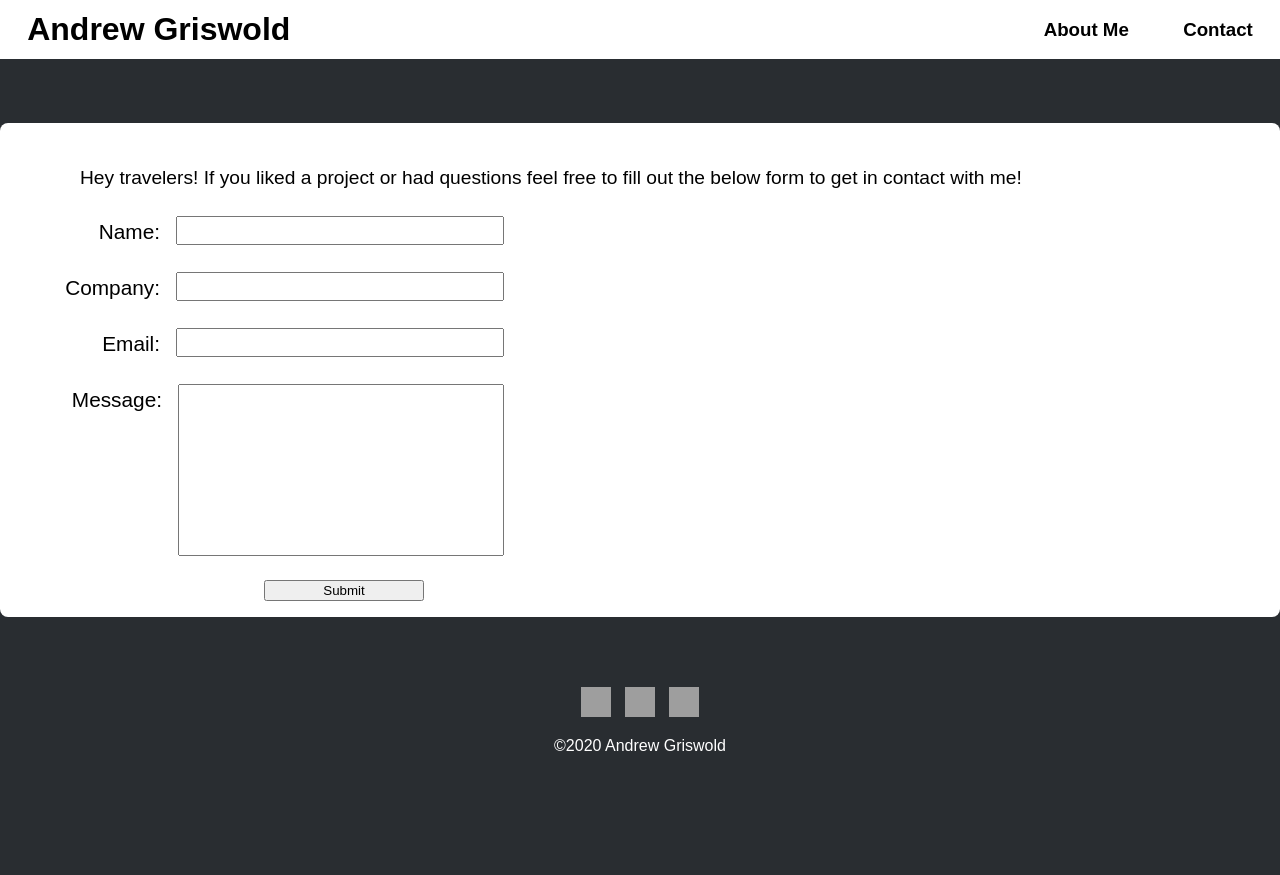
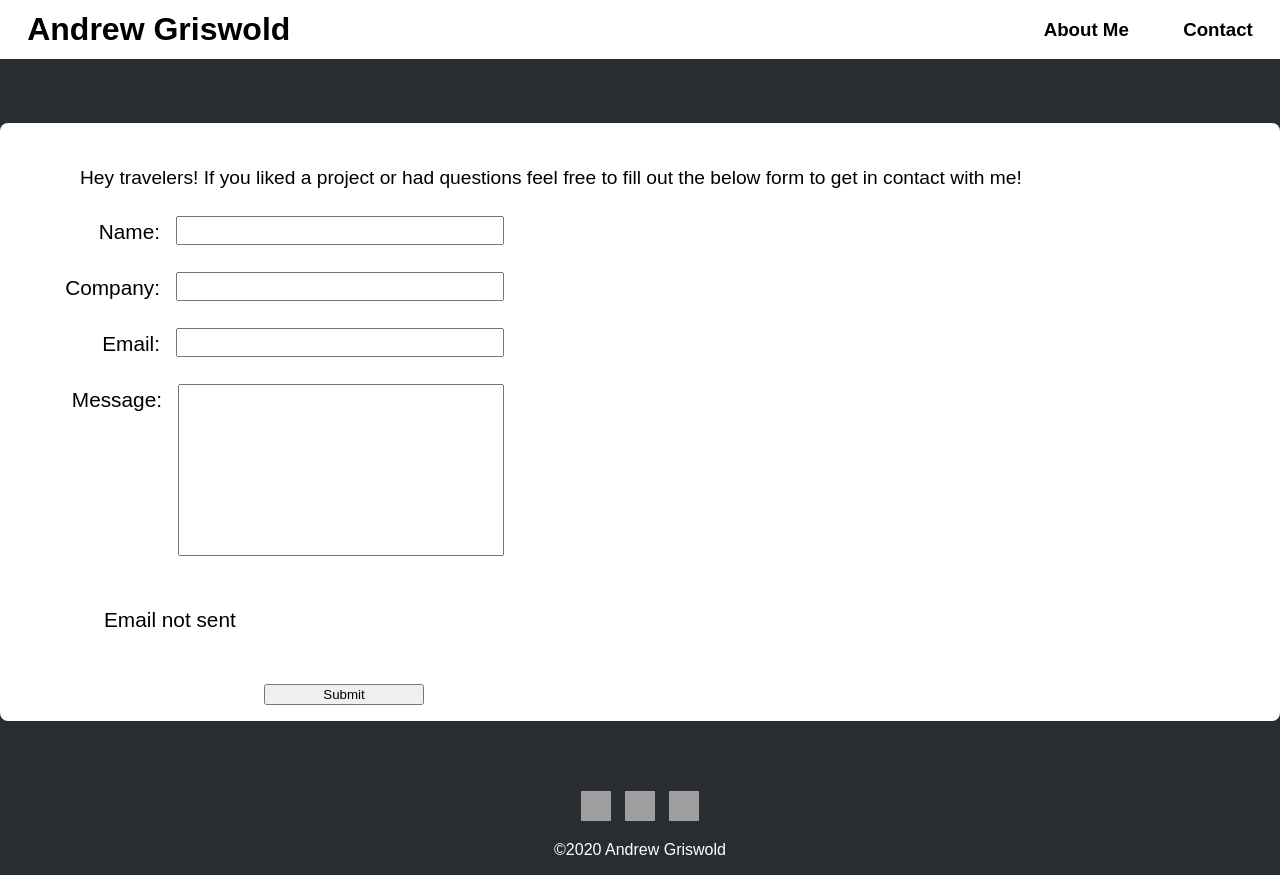
Before and after one commit to ThaGrza/portfolio, a React (Create React App) app: page /contact in a window 1280 px wide. Both pictures are taken after typing "Sample", "Sample", "name@example.com", "Sample" into the empty fields and a click on the button "Submit". Before the commit the page ends 800 px from the top, so only its background shows below. Built offline with nearby package versions, Linux system fonts and the light colour scheme; no server answers; grey boxes are pictures that could not be loaded.

Commit message:
email alert popup

```diff
--- a/src/components/pages/Contact/index.js
+++ b/src/components/pages/Contact/index.js
@@ -1,7 +1,6 @@
 import React from "react";
 import Axios from "axios";
 import "./index.css";
-import { findAllByTestId } from "@testing-library/react";
 
 class ContactForm extends React.Component {
   constructor(props){
@@ -10,7 +9,8 @@ class ContactForm extends React.Component {
       name: "",
       company: "",
       email: "",
-      message: ""
+      message: "",
+      emailSent: null
     };
   }
 
@@ -23,7 +23,7 @@ class ContactForm extends React.Component {
         if(res.data.success){
           this.setState({
             disabled: false,
-            emailSent: true
+            emailSent: true,
         });
       }else {
         this.setState({
@@ -73,6 +73,8 @@ class ContactForm extends React.Component {
             Message: <textarea className="form-control" id="message" rows="5" value={this.state.message} onChange={this.onMessageChange.bind(this)} />
             </label>
           </div>
+          {this.state.emailSent === true && <p className="email-alert">Email Sent</p>}
+          {this.state.emailSent === false && <p className="email-alert">Email not sent</p>}
           <button type="submit" className="form-button">Submit</button>
         </form>
       </div>
```
